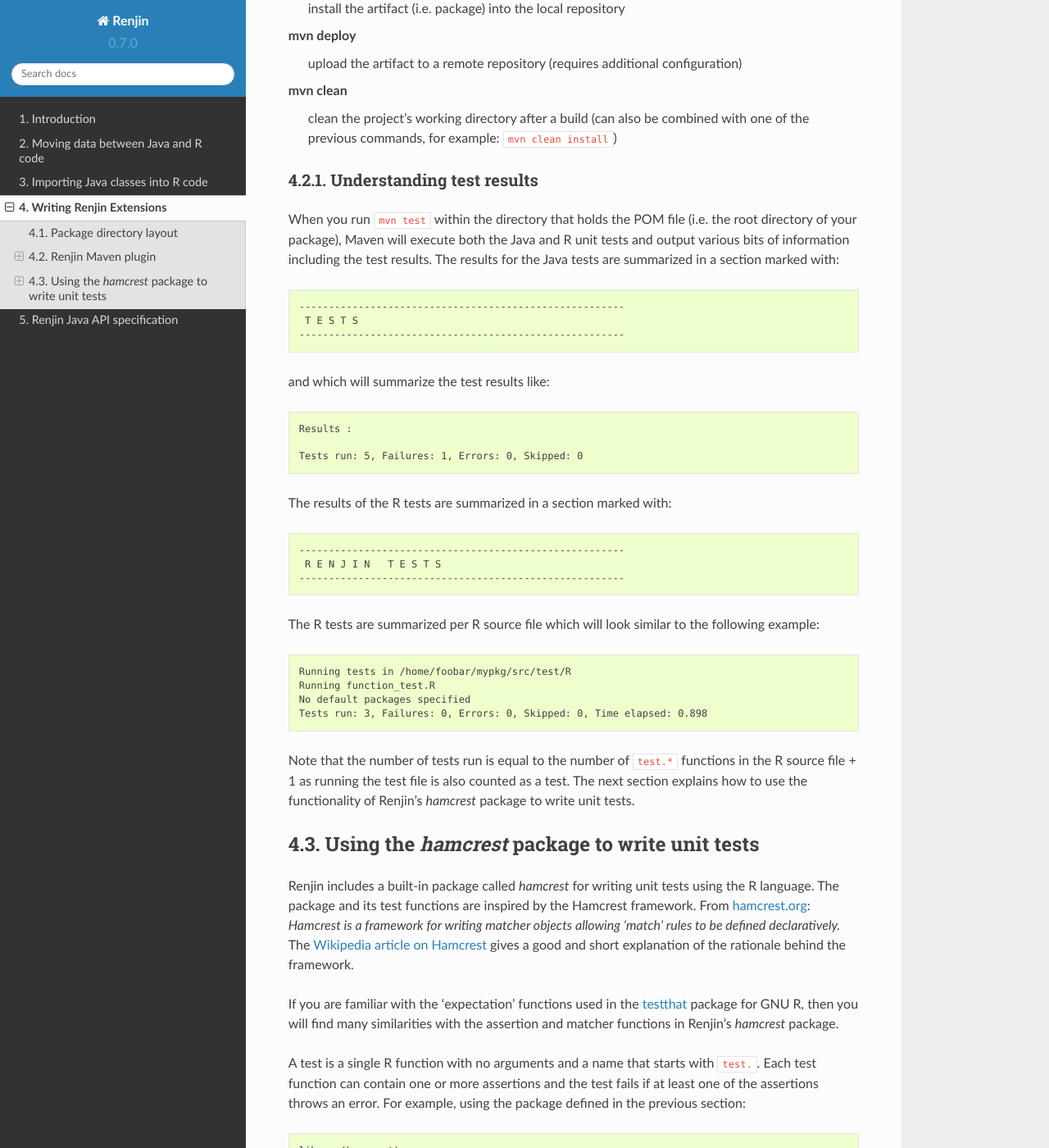
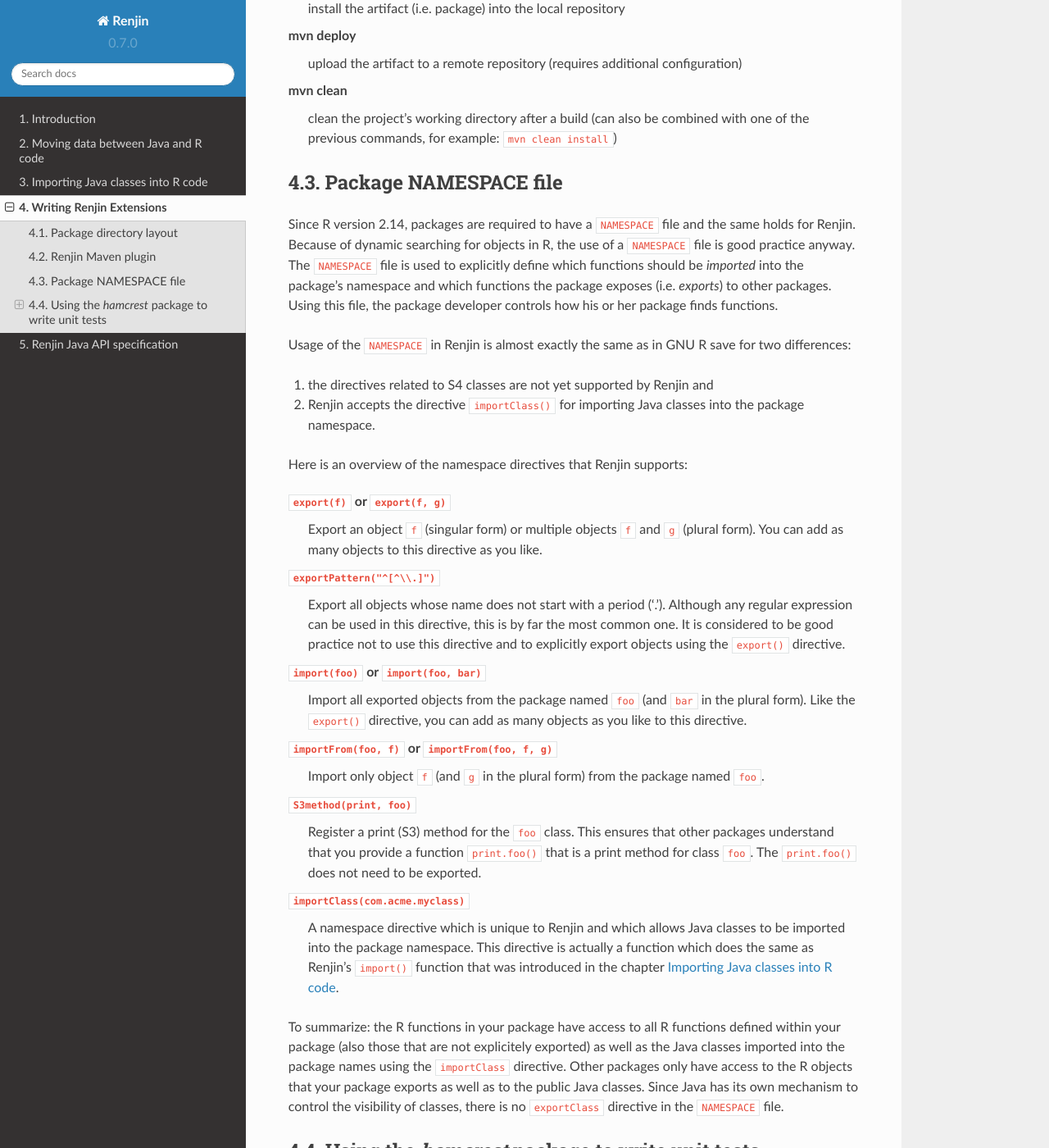
Before and after one commit to bedatadriven/renjin-docs, a Sphinx documentation site: the page built from source/writing-renjin-extensions.rst, in a window 1280 px wide and 1400 px high, scrolled down 3663 px. Shown: the whole window at 82% size. Built offline with Sphinx 7.4.7 and the Read the Docs theme 2.0.0, drawn with Linux system fonts in a browser that asks for light colours; some of the changed text lies outside the part shown.

Commit message:
adds section on the NAMESPACE file

```diff
--- a/source/introduction.rst
+++ b/source/introduction.rst
@@ -220,7 +220,7 @@
 
 .. code-block:: java
 
-    engine.eval(new java.io.FileReader("script.R"))
+    engine.eval(new java.io.FileReader("script.R"));
 
 Using CRAN packages in Renjin
 -----------------------------
--- a/source/writing-renjin-extensions.rst
+++ b/source/writing-renjin-extensions.rst
@@ -197,44 +197,66 @@
     clean the project's working directory after a build (can also be combined
     with one of the previous commands, for example: ``mvn clean install``)
 
-Understanding test results
-~~~~~~~~~~~~~~~~~~~~~~~~~~
 
-When you run ``mvn test`` within the directory that holds the POM file (i.e.
-the root directory of your package), Maven will execute both the Java and R
-unit tests and output various bits of information including the test results.
-The results for the Java tests are summarized in a section marked with::
+Package NAMESPACE file
+----------------------
 
-    -------------------------------------------------------
-     T E S T S
-    -------------------------------------------------------
+Since R version 2.14, packages are required to have a ``NAMESPACE`` file and the
+same holds for Renjin. Because of dynamic searching for objects in R, the use of
+a ``NAMESPACE`` file is good practice anyway. The ``NAMESPACE`` file is used to
+explicitly define which functions should be *imported* into the package's
+namespace and which functions the package exposes (i.e. *exports*) to other
+packages. Using this file, the package developer controls how his or her package
+finds functions.
 
-and which will summarize the test results like::
+Usage of the ``NAMESPACE`` in Renjin is almost exactly the same as in GNU R
+save for two differences:
 
-    Results :
+1. the directives related to S4 classes are not yet supported by Renjin and
+2. Renjin accepts the directive ``importClass()`` for importing Java classes
+   into the package namespace.
 
-    Tests run: 5, Failures: 1, Errors: 0, Skipped: 0
+Here is an overview of the namespace directives that Renjin supports:
 
-The results of the R tests are summarized in a section marked with::
+``export(f)`` or ``export(f, g)``
+    Export an object ``f`` (singular form) or multiple objects ``f`` and ``g``
+    (plural form). You can add as many objects to this directive as you like.
 
-    -------------------------------------------------------
-     R E N J I N   T E S T S
-    -------------------------------------------------------
+``exportPattern("^[^\\.]")``
+    Export all objects whose name does not start with a period ('.').
+    Although any regular expression can be used in this directive, this is by
+    far the most common one. It is considered to be good practice not to use
+    this directive and to explicitly export objects using the ``export()``
+    directive.
 
-The R tests are summarized per R source file which will look similar to the
-following example::
+``import(foo)`` or ``import(foo, bar)``
+    Import all exported objects from the package named ``foo`` (and ``bar``
+    in the plural form). Like the ``export()`` directive, you can add as many
+    objects as you like to this directive.
 
-    Running tests in /home/foobar/mypkg/src/test/R
-    Running function_test.R
-    No default packages specified
-    Tests run: 3, Failures: 0, Errors: 0, Skipped: 0, Time elapsed: 0.898
+``importFrom(foo, f)`` or ``importFrom(foo, f, g)``
+    Import only object ``f`` (and ``g`` in the plural form) from the package
+    named ``foo``.
 
-Note that the number of tests run is equal to the number of ``test.*``
-functions in the R source file + 1 as running the test file is also counted as
-a test. The next section explains how to use the functionality of Renjin's
-*hamcrest* package to write unit tests.
+``S3method(print, foo)``
+    Register a print (S3) method for the ``foo`` class. This ensures that other
+    packages understand that you provide a function ``print.foo()`` that is a
+    print method for class ``foo``. The ``print.foo()`` does not need to be
+    exported.
 
-.. _lower case letters and no strange symbols: http://maven.apache.org/guides/mini/guide-naming-conventions.html
+``importClass(com.acme.myclass)``
+    A namespace directive which is unique to Renjin and which allows Java
+    classes to be imported into the package namespace. This directive is
+    actually a function which does the same as Renjin's ``import()`` function
+    that was introduced in the chapter :doc:`importing-java-classes-in-r-code`.
+
+To summarize: the R functions in your package have access to all R functions
+defined within your package (also those that are not explicitely exported) as
+well as the Java classes imported into the package names using the
+``importClass`` directive. Other packages only have access to the R objects
+that your package exports as well as to the public Java classes. Since Java has
+its own mechanism to control the visibility of classes, there is no
+``exportClass`` directive in the ``NAMESPACE`` file.
 
 Using the *hamcrest* package to write unit tests
 ------------------------------------------------
@@ -356,3 +378,42 @@
 .. _hamcrest.org: https://code.google.com/p/hamcrest/wiki/Tutorial
 .. _Wikipedia article on Hamcrest: http://en.wikipedia.org/wiki/Hamcrest
 .. _testthat: http://cran.r-project.org/web/packages/testthat/index.html
+
+Understanding test results
+~~~~~~~~~~~~~~~~~~~~~~~~~~
+
+When you run ``mvn test`` within the directory that holds the POM file (i.e.
+the root directory of your package), Maven will execute both the Java and R
+unit tests and output various bits of information including the test results.
+The results for the Java tests are summarized in a section marked with::
+
+    -------------------------------------------------------
+     T E S T S
+    -------------------------------------------------------
+
+and which will summarize the test results like::
+
+    Results :
+
+    Tests run: 5, Failures: 1, Errors: 0, Skipped: 0
+
+The results of the R tests are summarized in a section marked with::
+
+    -------------------------------------------------------
+     R E N J I N   T E S T S
+    -------------------------------------------------------
+
+The R tests are summarized per R source file which will look similar to the
+following example::
+
+    Running tests in /home/foobar/mypkg/src/test/R
+    Running function_test.R
+    No default packages specified
+    Tests run: 3, Failures: 0, Errors: 0, Skipped: 0, Time elapsed: 0.898
+
+Note that the number of tests run is equal to the number of ``test.*``
+functions in the R source file + 1 as running the test file is also counted as
+a test. The next section explains how to use the functionality of Renjin's
+*hamcrest* package to write unit tests.
+
+.. _lower case letters and no strange symbols: http://maven.apache.org/guides/mini/guide-naming-conventions.html
```
Also changed, not shown: source/importing-java-classes-in-r-code.rst (+6 -5 lines).
